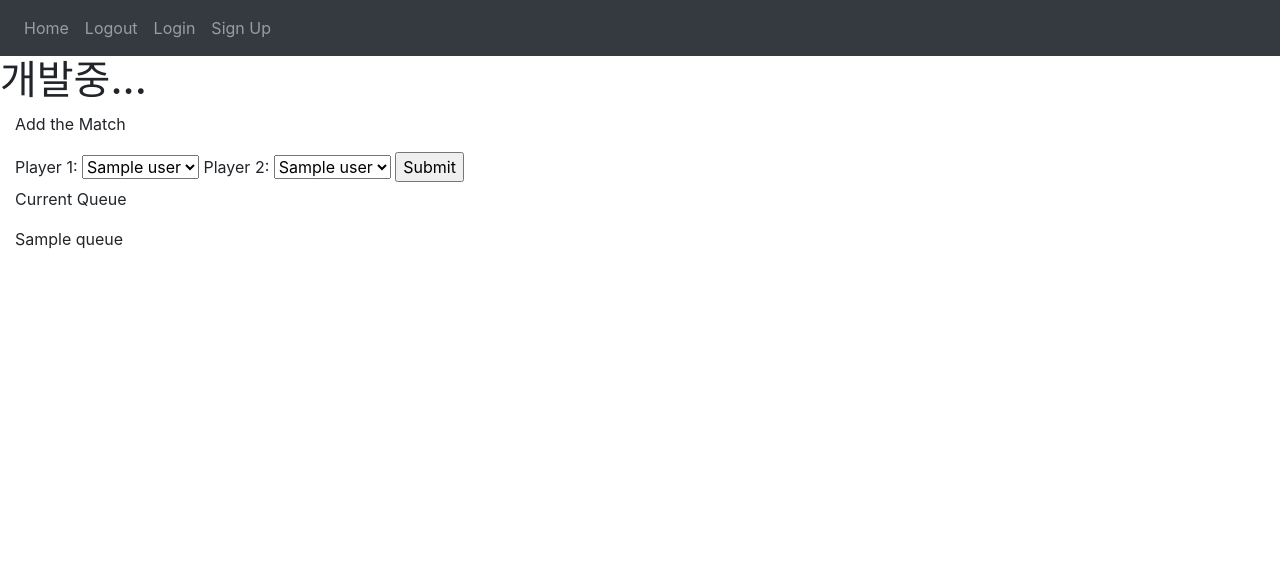
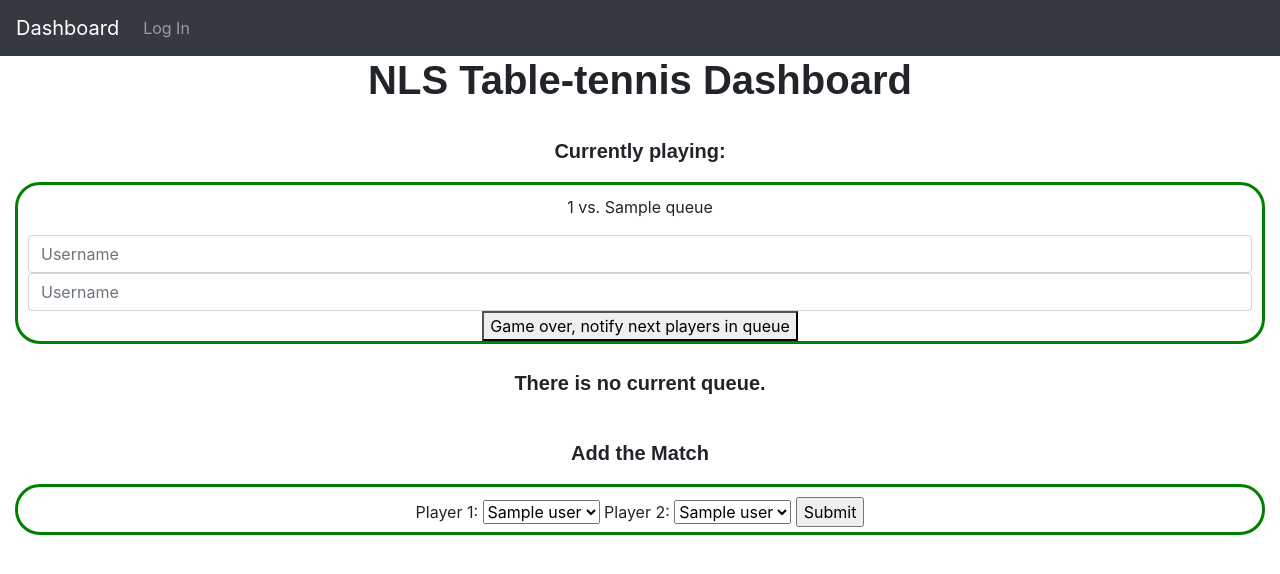
Before and after one commit to windrunner9292/PingPongQueue, a Flask app: template templates/main.html in a window 1280 px wide. Shown: the top 574 px of the page. Run offline with Flask 2, Linux system fonts and the light colour scheme; the template is opened without the code that fills it: most values are stand-ins (such as "Sample title", 1, 10 or a date in 2020); parts of the project's set-up code (start-up, migrations or seed data) failed here and were passed over.

Commit message:
Adding style to login, signup, and main page.

```diff
--- a/app.py
+++ b/app.py
@@ -8,12 +8,12 @@ from itsdangerous import URLSafeTimedSerializer, SignatureExpired
 # this file is to be ignored
 path = os.path.join(os.path.dirname(__file__), 'confidentialInfo.txt')
 with open(path) as f:
-    confidential_info = [content.strip() for content in f.readlines()]
+    confidential_info = [str(content.strip()) for content in f.readlines()]
 
 # configs for the db
 app = Flask(__name__)
 app.permanent_session_lifetime = timedelta(days=5)
-app.config['SQLALCHEMY_DATABASE_URI'] = 'sqlite:///users.sqlite3'
+app.config['SQLALCHEMY_DATABASE_URI'] = confidential_info[3]
 app.config['SQLALCHEMY_TRACN_MODIFICATIONS'] = False
 
 # configs for the email
@@ -85,6 +85,9 @@ def sendNotificationEmail(email):
     link = url_for('confirmEmail', token=token, _external=True)
     msg.body = 'Your link is {}'.format(link)
     mail.send(msg)
+
+def deleteEntryFromQueue():
+    return
 
 @app.route("/")
 def home():
@@ -160,6 +163,18 @@ def confirmEmail(token):
         flash("The token is expired.", "info")
     return redirect(url_for("home"))
 
+@app.route("/redirectToMain", methods=["POST","GET"])
+def redirectToMain():
+    return redirect(url_for("main"))
+
+@app.route("/showDashboard", methods=["POST","GET"])
+def redirectMainGetRequest():
+    currentUsers = getAllUsers()
+    currentQueue = getCurrentQueue()
+    return render_template("main.html",
+                currentUsers=currentUsers,
+                currentQueue=currentQueue)
+
 @app.route("/main", methods=["POST","GET"])
 def main():
     # main page where the queue display will happen.
@@ -170,11 +185,12 @@ def main():
             firstPlayer = request.form["firstPlayer"]
             secondPlayer = request.form["secondPlayer"]
             addQueue(firstPlayer, secondPlayer)
-        currentQueue = getCurrentQueue()
-        return render_template("main.html",
-                                currentUsers=currentUsers,
-                                currentQueue=currentQueue)
-
+            currentQueue = getCurrentQueue()
+            return redirect(url_for("main",
+                                    currentUsers=currentUsers,
+                                    currentQueue=currentQueue))
+        if request.method == "GET":
+            return redirect(url_for("redirectMainGetRequest"))
     else:
         flash("You are not logged in!")
         return redirect(url_for("home"))
--- /dev/null
+++ b/static/css/custom.css
@@ -0,0 +1,42 @@
+.sub-headers{
+    font-family:sans-serif;
+    text-align: center;
+    font-weight: bold;
+    font-size: 20px;
+}
+
+.players-container{
+    text-align: center;
+    border: 3px solid green;
+    border-radius:25px;
+    padding:10px 10px 0px;
+}
+
+.players-list{
+    text-align: center;
+}
+
+.center {
+    position: absolute;
+    top: 50%;
+    transform: translate(0, -50%);
+    padding: 10px;
+    }
+
+.main-header{
+    font-family:sans-serif;
+    text-align: center;
+    font-weight: bold;
+}
+
+.column{
+    float: left;
+}
+
+.left{
+    width: 70%;
+}
+
+.right{
+    width: 30%;
+}
--- a/templates/base.html
+++ b/templates/base.html
@@ -3,6 +3,7 @@
 <html lang="en">
 <head>
     <link rel="stylesheet" href="https://cdn.jsdelivr.net/npm/bootstrap@4.3.1/dist/css/bootstrap.min.css" integrity="sha384-ggOyR0iXCbMQv3Xipma34MD+dH/1fQ784/j6cY/iJTQUOhcWr7x9JvoRxT2MZw1T" crossorigin="anonymous">
+    <link rel="stylesheet" type="text/css" href="../static/css/custom.css"></link>
     <meta charset="utf-8">
     <title>{% block title %}{% endblock %}</title>
     <meta name="viewport" content="width=device-width, initial-scale=1, shrink-to-fit=no">
@@ -10,28 +11,22 @@
 </head>
 
 <body>
-    <nav class="navbar navbar-expand-lg navbar-dark bg-dark">
-        <button
-          class="navbar-toggler"
-          type="button"
-          data-toggle="collapse"
-          data-target="#navbar"
-        >
+  <nav class="navbar navbar-expand-md navbar-dark bg-dark">
+    <button class="navbar-toggler navbar-toggler-right" type="button" data-toggle="collapse" data-target="#navbarNavAltMarkup" aria-controls="navbarNavAltMarkup" aria-expanded="false" aria-label="Toggle navigation">
       <span class="navbar-toggler-icon"></span>
     </button>
-        <div class="collapse navbar-collapse" id="navbar">
+    <a class="navbar-brand" href="/main">Dashboard</a>
+    <div class="collapse navbar-collapse" id="navbarNavAltMarkup">
       <div class="navbar-nav">
-
-            <a class="nav-item nav-link" id="home" href="/">Home</a>
-            <a class="nav-item nav-link" id="logout" href="/logout">Logout</a>
-
-            <a class="nav-item nav-link" id="login" href="/login">Login</a>
-            <a class="nav-item nav-link" id="signUp" href="/signup">Sign Up</a>
-
+        {% if "user" not in session%}
+          <a class="nav-item nav-link" href="/">Log In</a>
+        {% else%}
+          <a class="nav-item nav-link" href="/logout">Log Out</a>
+        {% endif %}
       </div>
     </div>
   </nav>
-    <h1>개발중...</h1>
+    <h1 class="main-header">NLS Table-tennis Dashboard</h1>
 
     <div class="container-fluid">
     {% block content %}
--- a/templates/login.html
+++ b/templates/login.html
@@ -4,8 +4,9 @@
 {% block content %}
   {% with messages = get_flashed_messages() %}
     {% if messages %}
+      <br/>
       {% for msg in messages %}
-        <p>{{msg}}</p>
+        <p class="sub-headers">{{msg}}</p>
       {% endfor %}
     {% endif %}
   {% endwith %}
--- a/templates/main.html
+++ b/templates/main.html
@@ -1,17 +1,53 @@
 {% extends "base.html" %}
-{% block title %}Main Page{% endblock %}
+{% block cssOverride %}<link rel="stylesheet" type="text/css" href="../static/css/custom.css">{% endblock %}
+{% block title %}Main Dashboard{% endblock %}
 
 {% block content %}
   {% with messages = get_flashed_messages() %}
     {% if messages %}
+      <br/>
       {% for msg in messages %}
-        <p>{{msg}}</p>
+        <p class="sub-headers">{{msg}}</p>
       {% endfor %}
     {% endif %}
   {% endwith %}
 
-  <p>Add the Match</p>
-  <form action="main" method="post">
+<br/>
+
+  {% if currentQueue|length == 0 %}
+    <div>
+      <p class="sub-headers center">There is no current match going on.</p>
+    <div>
+  {% elif currentQueue|length > 0 %}
+    <p class="sub-headers">Currently playing:</p>
+    <div class="players-container">
+      <form action="deleteEntryFromQueue" method="post"></form>
+        <p>{{ currentQueue[0][0] }} vs. {{ currentQueue[0][1] }}</p>
+        <div class="players-list">
+        <input display="inline" type="text" class="form-control" placeholder="Username" name="username">
+        <input display="inline" type="text" class="form-control" placeholder="Username" name="username">
+        </div>
+        <button type="submit">Game over, notify next players in queue</button>
+      </form>
+    </div>
+    <br/>
+
+  {% endif %}
+  {% if currentQueue|length == 1 %}
+    <p class="sub-headers">There is no current queue.</p>
+  {% else %}
+    <p class="sub-headers">Current Queue:</p>
+    <div class="players-container">
+    {% for i in range(1,currentQueue|length) %}
+        <p>{{ currentQueue[i][0] }} vs. {{ currentQueue[i][1] }}</p>
+    {% endfor %}
+  </div>
+  {% endif %}
+
+  <br/>
+  <p class="sub-headers">Add the Match</p>
+  <div class="players-container">
+    <form action="{{url_for('main')}}" method="post">
       <label for="firstPlayer">Player 1: </label>
       <select name="firstPlayer">
         {% for user in currentUsers %}
@@ -26,12 +62,6 @@
       </select>
       <input type="submit" value="Submit">
     </form>
-
-    <p>Current Queue</p>
-    {% for queue in currentQueue %}
-        <p>{{ queue }}</p>
-    {% endfor %}
-
-
+  </div>
 
 {% endblock %}
```
Also changed, not shown: templates/index.html (+27 -7 lines), templates/signup.html (+23 -7 lines), site.db. Lines whose indentation alone changed are shown as unchanged.
